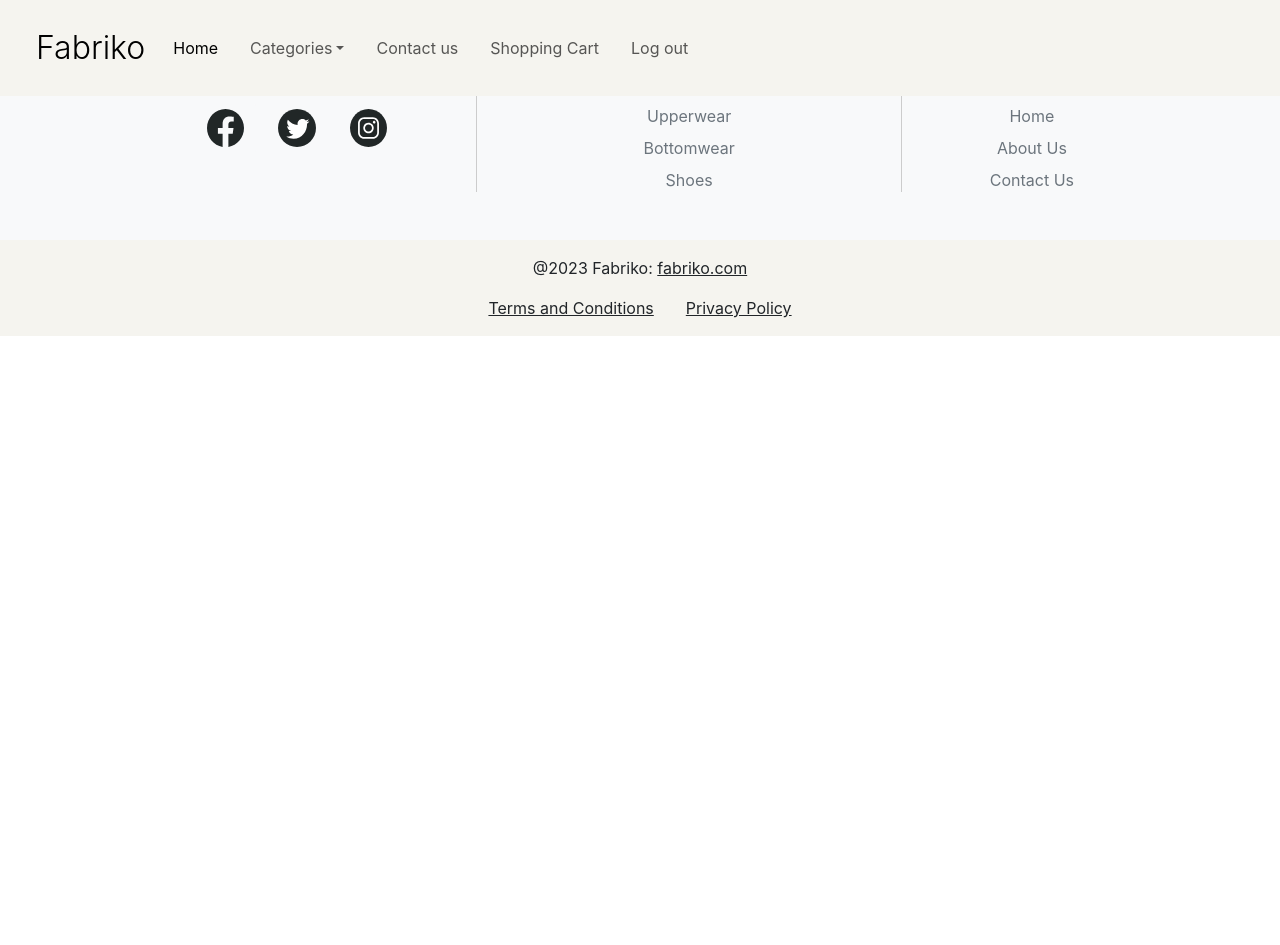
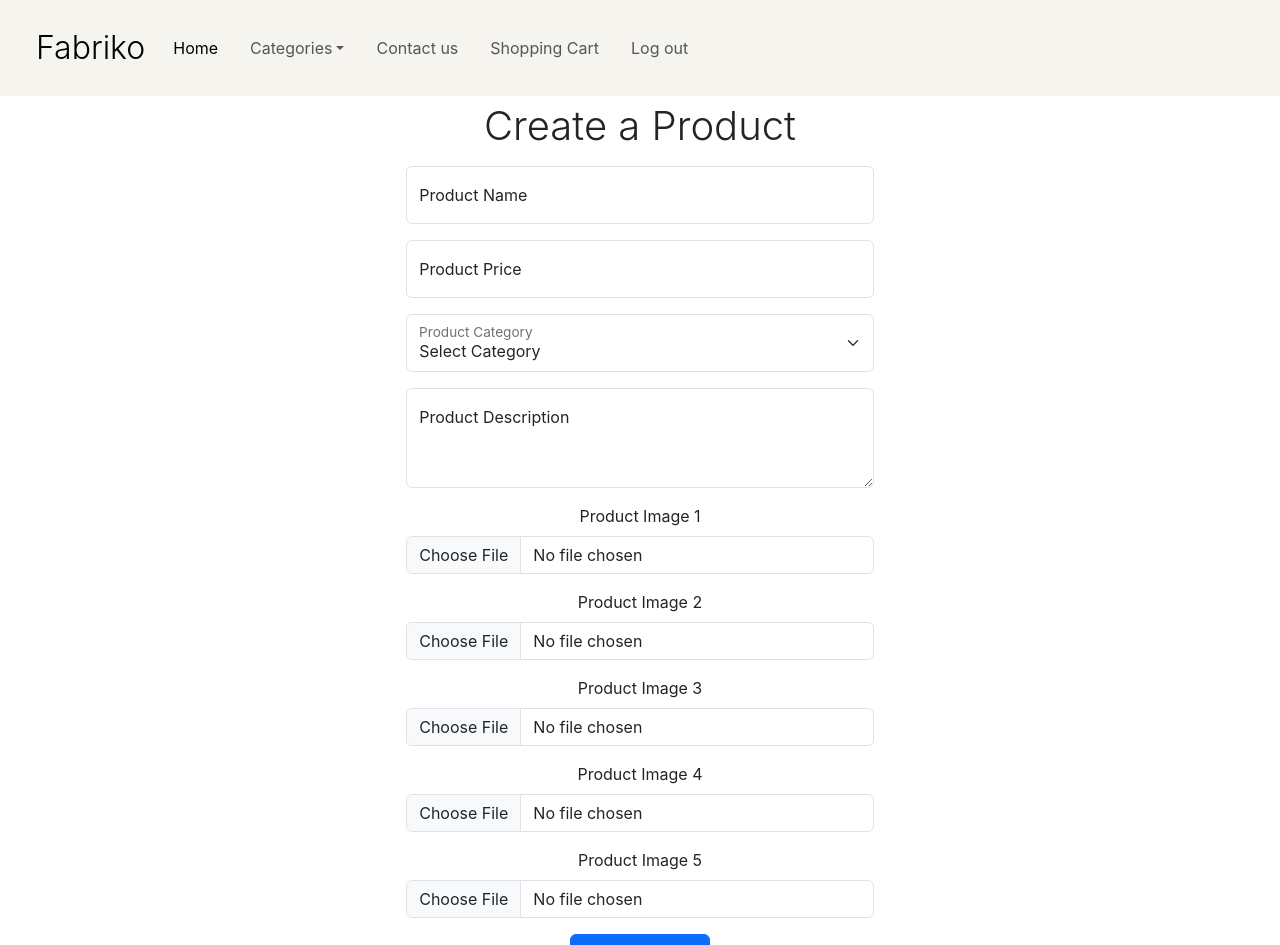
Before and after one commit to khayatcode/FabriKo, a React (Create React App) app in the folder client/: page /createProduct in a window 1280 px wide. Shown: the top 945 px of the page. Before the commit the page ends 800 px from the top, so only its background shows below. Built offline with nearby package versions, Linux system fonts and the light colour scheme.

Commit message:
styled edit and create product page

```diff
--- a/client/src/App.js
+++ b/client/src/App.js
@@ -12,6 +12,8 @@ import Footer from './components/Footer';
 import UpperCategory from './views/UpperCategory';
 import BottomCategory from './views/BottomCategory';
 import ShoesCategory from './views/ShoesCategory';
+import CreateProduct from './components/CreateProduct';
+import EditProduct from './components/EditProduct';
 
 
 
@@ -33,6 +35,8 @@ function App() {
         <Route path="/category/upper" element={<UpperCategory />} />
         <Route path="/category/bottom" element={<BottomCategory />} />
         <Route path="/category/shoes" element={<ShoesCategory />} />
+        <Route path="/createProduct" element={<CreateProduct />} />
+        <Route path="/editProduct/example" element={<EditProduct />} />
       </Routes>
       <Footer />
     </div>
--- a/client/src/components/CreateProduct.jsx
+++ b/client/src/components/CreateProduct.jsx
@@ -64,8 +64,8 @@ const CreateProduct = () => {
 
   return (
     <div>
-      <h2>Create Product</h2>
       <FormProduct
+        message="Create a Product"
         productInfo={productInfo}
         setProductInfo={setProductInfo}
         errors={errors}
--- a/client/src/components/EditProduct.jsx
+++ b/client/src/components/EditProduct.jsx
@@ -24,15 +24,15 @@ const EditProduct = () => {
         })
     }
 
-    useEffect(() => {
-        fetch("http://localhost:8080/api/product/" + productId)
-            .then(res => res.json())
-            .then(res => {
-                console.log(res)
-                setProductInfo(res)
-            })
-            .catch(err => console.log(err))
-    }, [])
+    // useEffect(() => {
+    //     fetch("http://localhost:8080/api/product/" + productId)
+    //         .then(res => res.json())
+    //         .then(res => {
+    //             console.log(res)
+    //             setProductInfo(res)
+    //         })
+    //         .catch(err => console.log(err))
+    // }, [])
 
 
     const editProduct = (e) => {
@@ -75,9 +75,10 @@ const EditProduct = () => {
 
   return (
     <div>
-        <h2>Edit Product</h2>
         <FormProduct
+            message={"Edit Product"}
             productInfo={productInfo}
+            setProductInfo={setProductInfo}
             changeHandler={changeHandler}
             submitHandler={editProduct}
             errors={errors}
--- a/client/src/components/FormProduct.jsx
+++ b/client/src/components/FormProduct.jsx
@@ -1,11 +1,12 @@
 import React from 'react'
 
 const FormProduct = (props) => {
-    const { productInfo, setProductInfo, changeHandler, submitProduct, errors, submiValue } = props
+    const { message, productInfo, setProductInfo, changeHandler, submitProduct, errors, submitValue } = props
     return (
-        <div>
-            <h1>Create Product</h1>
-            <form onSubmit={createProduct}>
+        <div className='container d-flex justify-content-center' style={{ padding: '8%' }}>
+            <div className='col-md-6'>
+                <h1 className='text-center mb-3' style={{ fontWeight: 300 }}>{message}</h1>
+                <form onSubmit={submitProduct}>
                     {Object.keys(errors).length > 0 ? (
                         <div>
                             {Object.keys(errors).map((key, index) => (
@@ -13,49 +14,50 @@ const FormProduct = (props) => {
                             ))}
                         </div>
                     ) : null}
-                <div className='form-floating'>
+                    <div className='form-floating mb-3'>
                         <input type='text' className='form-control' id='floatingInput' placeholder='Product Name' name='productName' value={productInfo.productName} onChange={changeHandler} />
                         <label htmlFor='floatingInput'>Product Name</label>
                     </div>
-                <div className='form-floating'>
+                    <div className='form-floating mb-3'>
                         <input type='number' className='form-control' id='floatingInput' placeholder='Product Price' name='productPrice' value={productInfo.productPrice} onChange={changeHandler} />
                         <label htmlFor='floatingInput'>Product Price</label>
                     </div>
-                <div className='form-floating'>
+                    <div className='form-floating mb-3'>
                         <select className='form-select' id='floatingSelect' aria-label='Floating label select example' name='productCategory' value={productInfo.productCategory} onChange={changeHandler}>
                             <option value=''>Select Category</option>
-                        <option value=''>Category 1</option>
-                        <option value=''>Category 2</option>
-                        <option value=''>Category 3</option>
+                            <option value=''>UpperWear</option>
+                            <option value=''>BottomWear</option>
+                            <option value=''>Shoes</option>
                         </select>
                         <label htmlFor='floatingSelect'>Product Category</label>
                     </div>
-                <div className='form-floating'>
+                    <div className='form-floating mb-3'>
                         <textarea className='form-control' placeholder='Product Description' id='floatingTextarea2' style={{ height: '100px' }} name='productDescription' value={productInfo.productDescription} onChange={changeHandler}></textarea>
                         <label htmlFor='floatingTextarea2'>Product Description</label>
                     </div>
-                <div className='form-floating'>
-                    <input type='file' className='form-control' id='floatingInput' placeholder='Product Image 1' name='productImage1' value={productInfo.productImage1} onChange={changeHandler} />
-                    <label htmlFor='floatingInput'>Product Image 1</label>
+                    <div className='mb-3'>
+                        <label htmlFor='formFile' className='form-label'>Product Image 1</label>
+                        <input type='file' className='form-control' id='formFile' placeholder='Product Image 1' name='productImage1' value={productInfo.productImage1} onChange={changeHandler} />
                     </div>
-                <div className='form-floating'>
-                    <input type='file' className='form-control' id='floatingInput' placeholder='Product Image 2' name='productImage2' value={productInfo.productImage2} onChange={changeHandler} />
-                    <label htmlFor='floatingInput'>Product Image 2</label>
+                    <div className='mb-3'>
+                        <label htmlFor='formFile' className='form-label'>Product Image 2</label>
+                        <input type='file' className='form-control' id='formFile' placeholder='Product Image 2' name='productImage2' value={productInfo.productImage2} onChange={changeHandler} />
                     </div>
-                <div className='form-floating'>
-                    <input type='file' className='form-control' id='floatingInput' placeholder='Product Image 3' name='productImage3' value={productInfo.productImage3} onChange={changeHandler} />
-                    <label htmlFor='floatingInput'>Product Image 3</label>
+                    <div className='mb-3'>
+                        <label htmlFor='formFile' className='form-label'>Product Image 3</label>
+                        <input type='file' className='form-control' id='formFile' placeholder='Product Image 3' name='productImage3' value={productInfo.productImage3} onChange={changeHandler} />
                     </div>
-                <div className='form-floating'>
-                    <input type='file' className='form-control' id='floatingInput' placeholder='Product Image 4' name='productImage4' value={productInfo.productImage4} onChange={changeHandler} />
-                    <label htmlFor='floatingInput'>Product Image 4</label>
+                    <div className='mb-3'>
+                        <label htmlFor='formFile' className='form-label'>Product Image 4</label>
+                        <input type='file' className='form-control' id='formFile' placeholder='Product Image 4' name='productImage4' value={productInfo.productImage4} onChange={changeHandler} />
                     </div>
-                <div className='form-floating'>
-                    <input type='file' className='form-control' id='floatingInput' placeholder='Product Image 5' name='productImage5' value={productInfo.productImage5} onChange={changeHandler} />
-                    <label htmlFor='floatingInput'>Product Image 5</label>
+                    <div className='mb-3'>
+                        <label htmlFor='formFile' className='form-label'>Product Image 5</label>
+                        <input type='file' className='form-control' id='formFile' placeholder='Product Image 5' name='productImage5' value={productInfo.productImage5} onChange={changeHandler} />
                     </div>
-                <button type='submit' className='btn btn-primary'>{submiValue}</button>
+                    <button type='submit' className='btn btn-primary'>{submitValue}</button>
                 </form>
+            </div>
         </div>
     )
 }
```
Lines whose indentation alone changed are shown as unchanged.
